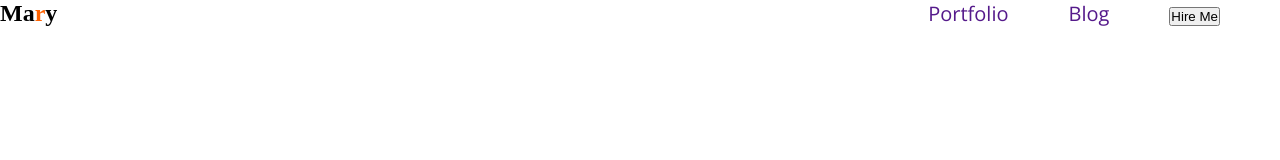
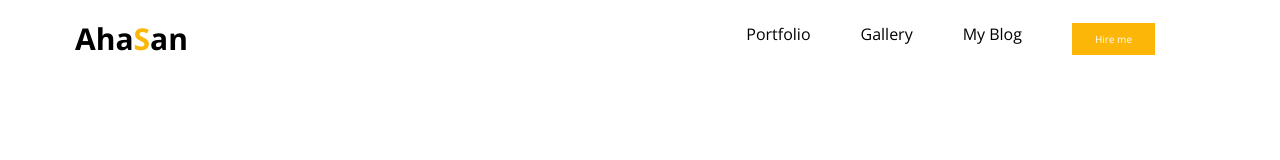
Before and after one commit to ahassh1/my-portfolio, a plain HTML site: page index.html in a window 1280 px wide. Drawn offline with nearby package versions, Linux system fonts and the light colour scheme.

Commit message:
navbar create

```diff
--- a/index.html
+++ b/index.html
@@ -1,33 +1,40 @@
 <!DOCTYPE html>
 <html lang="en">
+
 <head>
   <meta charset="UTF-8">
   <meta name="viewport" content="width=device-width, initial-scale=1.0">
   <title><my-portfolio</title>
       <link rel="shortcut icon" href="https://cdn-icons-png.flaticon.com/512/2720/2720550.png" type="image/x-icon">
 
-    <link rel="stylesheet" href="style/style.css">
+      <link rel="stylesheet" href="./style.css">
 </head>
+
 <body>
 
-  <section>
-      <nav >
-
+  <header>
+    <section id="nav">
       <div class="nav_item">
-            <h2 class="main_title">Ma<span class="logo_title">r</span>y</h2>
-            <div>
-                <ul>
-                <li><a href="">Portfolio</a></li>
-                <li><a href="">Blog</a></li>
-                <li><a href=""><button>Hire Me</button></a></li>
-            </ul>
+        <h2>Aha<span class="span_color">S</span>an</h2>
       </div>
 
+      <div class="nav_head">
+
+        <ul>
+          <li><a class="dark_2" href="">Portfolio</a></li>
+          <li><a class="dark_2" href="">Gallery</a></li>
+          <li><a class="dark_2" href="">My Blog</a></li>
+          <li><a href=""> <button class="nav_btn">Hire me</button></a></li>
+        </ul>
+
       </div>
-      </nav>
+
     </section>
+
+  </header>
 
 
 
 </body>
+
 </html>
--- /dev/null
+++ b/style.css
@@ -0,0 +1,51 @@
+@import url('https://fonts.googleapis.com/css2?family=Open+Sans:ital,wght@0,300..800;1,300..800&display=swap');
+
+
+/* font-family: "Open Sans", serif; */
+
+*{
+    padding: 0;
+    margin: 0;
+}
+.nav_item{
+   font-size: 20px;
+   font-weight: 800;
+    font-family: "Open Sans", serif;
+}
+.span_color{
+    color: rgb(251, 182, 8);
+}
+#nav{
+    display: flex;
+    justify-content: space-between;
+    align-items: center;
+    margin: 18px 75px;
+
+}
+.dark_2{
+    color: black;
+    font-family: "Open Sans", serif;
+}
+.nav_head ul li{
+    list-style: none;
+    margin-right: 50px;
+}
+
+.nav_head ul li a{
+    text-decoration: none;
+
+}
+.nav_head ul{
+    display: flex;
+    text-align: center;
+
+}
+ .nav_btn{
+    padding: 9px 23px;
+    border: none;
+    font-size: 10px;
+    font-weight: 400;
+    background-color: rgb(251, 182, 8);
+    color: rgb(255, 255, 255);
+    font-family: "Open Sans", serif;
+}
--- a/style/style.css
+++ /dev/null
@@ -1,51 +0,0 @@
-@import url('https://fonts.googleapis.com/css2?family=Open+Sans:ital,wght@0,300..800;1,300..800&display=swap');
-
-
-/* .open-sans-<uniquifier> {
-
-    font-optical-sizing: auto;
-    font-weight: <weight>;
-    font-style: normal;
-    font-variation-settings:
-      "wdth" 100;
-  } */
-
-
-*{
-    padding: 0;
-    margin: 0;
-}
-
-nav ul{
-    display: flex;
-
-    font-size: 20px;
-    font-family: "Open Sans", serif;
-
-}
-
-nav ul li{
-    list-style: none;
-    margin-right: 60px;
-}
-nav li a{
-    text-decoration: none;
-}
-.logo_title{
-    color: rgb(255, 98, 0);
-
-
-.nav_item .main_title{
-    /* font-weight: 600; */
-    font-size: 40px;
-    font-family: "Open Sans", serif;
-}
-
-}
-
-.nav_item{
-
-    display: flex;
-    justify-content: space-between;
-
-}
```
Also changed, not shown: images/developer.png (added), images/hardy.png (added), images/header_bg.png (added), images/icons/facebook.png (added), images/icons/insta.png (added), images/icons/js.png (added), images/icons/mongo.png (added), images/icons/nodejs.png (added), images/icons/react.png (added), images/icons/twitter.png (added), 2 other files. Lines whose indentation alone changed are shown as unchanged.
